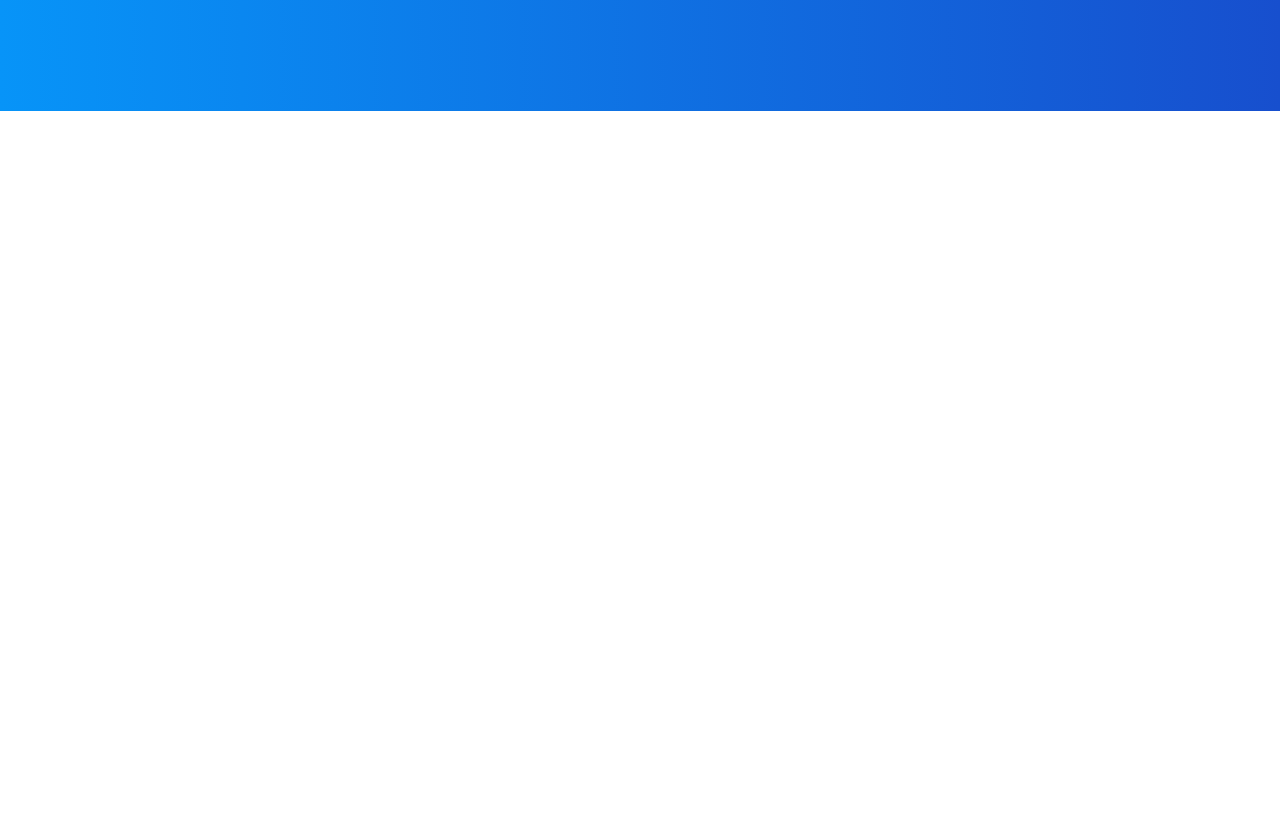
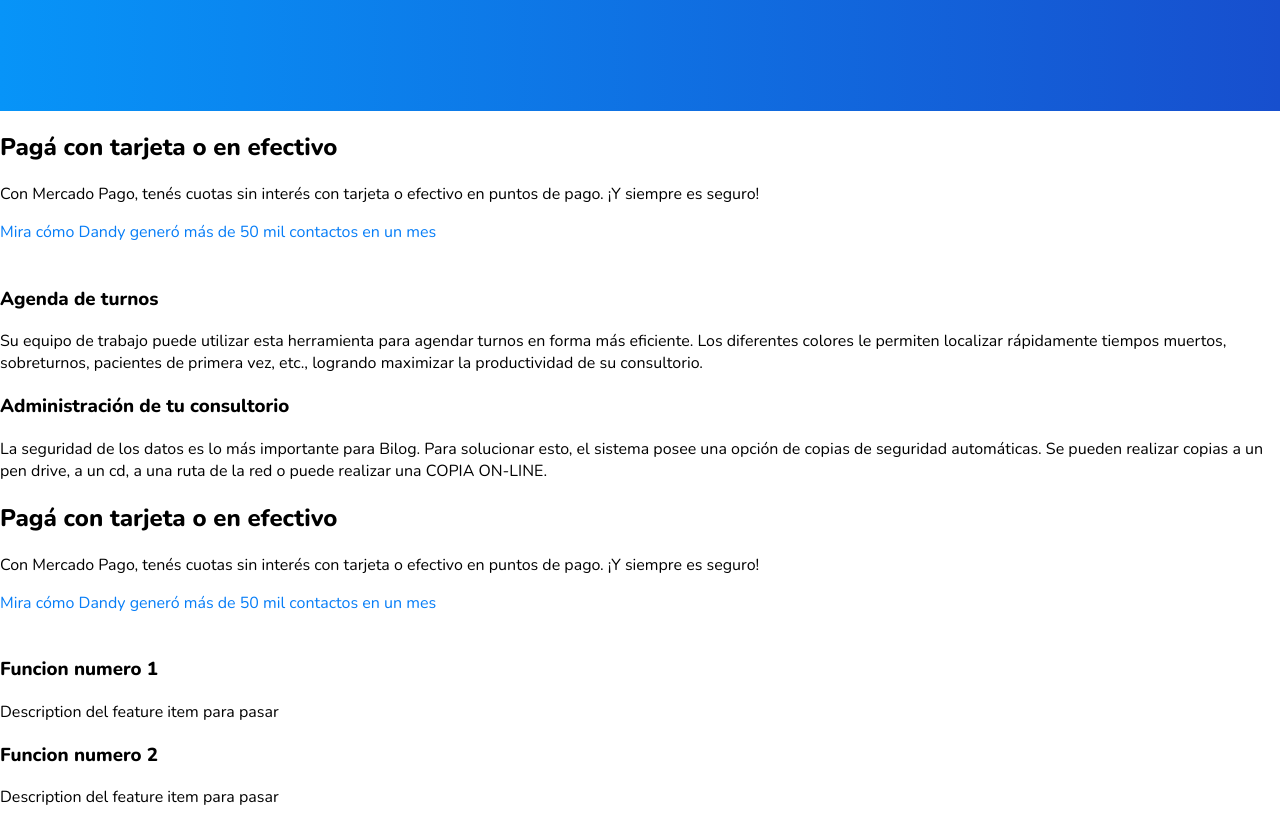
Before and after one commit to juanpernu/BilogWeb, a Next.js app: page / in a window 1280 px wide. Shown: the part 780-1604 px from the top of the page. Before the commit the page ends 891 px from the top, so only its background shows below. Built offline with nearby package versions, Linux system fonts and the light colour scheme.

Commit message:
Create feature, feature items components and mocked data

```diff
--- a/components/Cover.js
+++ b/components/Cover.js
@@ -26,7 +26,7 @@ class Cover extends React.Component {
               background: linear-gradient(to right, #0794f8, #174fce);
             }
             .cover--container {
-              padding: 60px 30px;
+              padding: 120px 30px 40px;
               text-align: left;
               color: #fff;
             }
--- /dev/null
+++ b/components/Feature.js
@@ -0,0 +1,73 @@
+import React from 'react'
+import Link from 'next/link'
+import FeatureItem from './FeatureItem'
+
+class Feature extends React.Component {
+  constructor(){
+    super();
+    this.renderSuccessCase = this.renderSuccessCase.bind(this);
+  }
+
+  renderSuccessCase(successCase){
+    if(successCase){
+      return(
+        <Link href={`${successCase.href}`}>
+          <a className="link--primary">{successCase.text}</a>
+        </Link>
+      )
+    }
+    return null
+  }
+
+  render() {
+    const { features } = this.props;
+    return(
+      <section className="feature-section">
+        {/* VER DE SACAR ESTA LOGICA A METODOS POR FUERA DEL COMPONENTE */}
+        {features.map((feature) => {
+          return(
+            <div className={`feature ${feature.hasColorBackground ? "color-background" : ""}`}>
+              <h2 className="feature--title">{feature.title}</h2>
+              <p className="feature--subtitle">{feature.description}</p>
+              {this.renderSuccessCase(feature.successCase)}
+              {feature.featureItems.map((item) => {
+                return <FeatureItem title={item.title} description={item.description}/>
+              })}
+            </div>
+          )})}
+        <style jsx>
+        {`
+          {/* STYLES FOR MOBILE */}
+          @media only screen and (max-width: 750px) {
+            .feature-section .feature {
+              padding: 30px;
+            }
+            .feature--title {
+              font-size: 28px;
+              text-align: left;
+              font-weight: 600;
+              margin-top: 0px;
+              margin-bottom: 24px;
+            }
+            .feature--subtitle {
+              font-size: 16px;
+              line-height: 26px;
+              margin-bottom: 24px;
+            }
+            .feature.color-background {
+              background: linear-gradient(to right, #8f94fb, #4e54c8);
+            }
+          }
+
+          {/* STYLES FOR DESKTOP */}
+          @media only screen and (min-width: 751px) {
+
+          }
+        `}
+        </style>
+      </section>
+    )
+  }
+}
+
+export default Feature
--- /dev/null
+++ b/components/FeatureItem.js
@@ -0,0 +1,34 @@
+const FeatureItem = ({title, description}) => (
+  <div className="feature-item">
+    <h3 className="feature-item--title">{title}</h3>
+    <p className="feature-item--description">{description}</p>
+    <style jsx>
+    {`
+      {/* STYLES FOR MOBILE */}
+      @media only screen and (max-width: 750px) {
+        .feature-item--title {
+          color: rgb(0, 0, 0);
+          font-size: 18px;
+          margin: 0 0 10px;
+          padding: 0;
+          font-weight: 600;
+        }
+        .feature-item--description {
+          font-size: 14px;
+          line-height: 25px;
+          color: rgb(102, 102, 102);
+          margin: 0 0 24px;
+          padding: 0;
+        }
+      }
+
+      {/* STYLES FOR DESKTOP */}
+      @media only screen and (min-width: 751px) {
+
+      }
+    `}
+    </style>
+  </div>
+)
+
+export default FeatureItem
--- a/components/Layout.js
+++ b/components/Layout.js
@@ -21,6 +21,12 @@ const Layout = ({children}) => (
         padding: 0;
         text-rendering: optimizeLegibility;
       }
+      :global(a.link--primary) {
+        color: rgb(6, 125, 247);
+        text-decoration: none;
+        margin-bottom: 24px;
+        display: inline-block;
+      }
       {/* STYLES FOR MOBILE */}
       @media only screen and (max-width: 750px) {
       }
--- /dev/null
+++ b/mocks/features.js
@@ -0,0 +1,42 @@
+module.exports = {
+  features: [
+    {
+      title: "Pagá con tarjeta o en efectivo",
+      description: "Con Mercado Pago, tenés cuotas sin interés con tarjeta o efectivo en puntos de pago. ¡Y siempre es seguro!",
+      hasColorBackground: false,
+      successCase: {
+        text: "Mira cómo Dandy generó más de 50 mil contactos en un mes",
+        href: "https://www.mercadolibre.com.ar/pagar-online-con-mercadopago",
+      },
+      featureItems: [
+        {
+          title: "Agenda de turnos",
+          description: "Su equipo de trabajo puede utilizar esta herramienta para agendar turnos en forma más eficiente. Los diferentes colores le permiten localizar rápidamente tiempos muertos, sobreturnos, pacientes de primera vez, etc., logrando maximizar la productividad de su consultorio.",
+        },
+        {
+          title: "Administración de tu consultorio",
+          description: "La seguridad de los datos es lo más importante para Bilog. Para solucionar esto, el sistema posee una opción de copias de seguridad automáticas. Se pueden realizar copias a un pen drive, a un cd, a una ruta de la red o puede realizar una COPIA ON-LINE.",
+        }
+      ],
+    },
+    {
+      title: "Pagá con tarjeta o en efectivo",
+      description: "Con Mercado Pago, tenés cuotas sin interés con tarjeta o efectivo en puntos de pago. ¡Y siempre es seguro!",
+      hasColorBackground: true,
+      successCase: {
+        text: "Mira cómo Dandy generó más de 50 mil contactos en un mes  ",
+        href: "https://www.mercadolibre.com.ar/pagar-online-con-mercadopago",
+      },
+      featureItems: [
+        {
+          title: "Funcion numero 1",
+          description: "Description del feature item para pasar",
+        },
+        {
+          title: "Funcion numero 2",
+          description: "Description del feature item para pasar",
+        }
+      ],
+    },
+  ]
+};
--- a/pages/index.js
+++ b/pages/index.js
@@ -1,8 +1,13 @@
 import Layout from '../components/Layout.js'
 import Cover from '../components/Cover.js'
+import Feature from '../components/Feature.js'
+import MockedFeatures from '../mocks/features.js'
+
+const FeaturesProps = MockedFeatures;
 
 export default () => (
     <Layout>
        <Cover />
+       <Feature {...FeaturesProps} />
     </Layout>
 )
```
